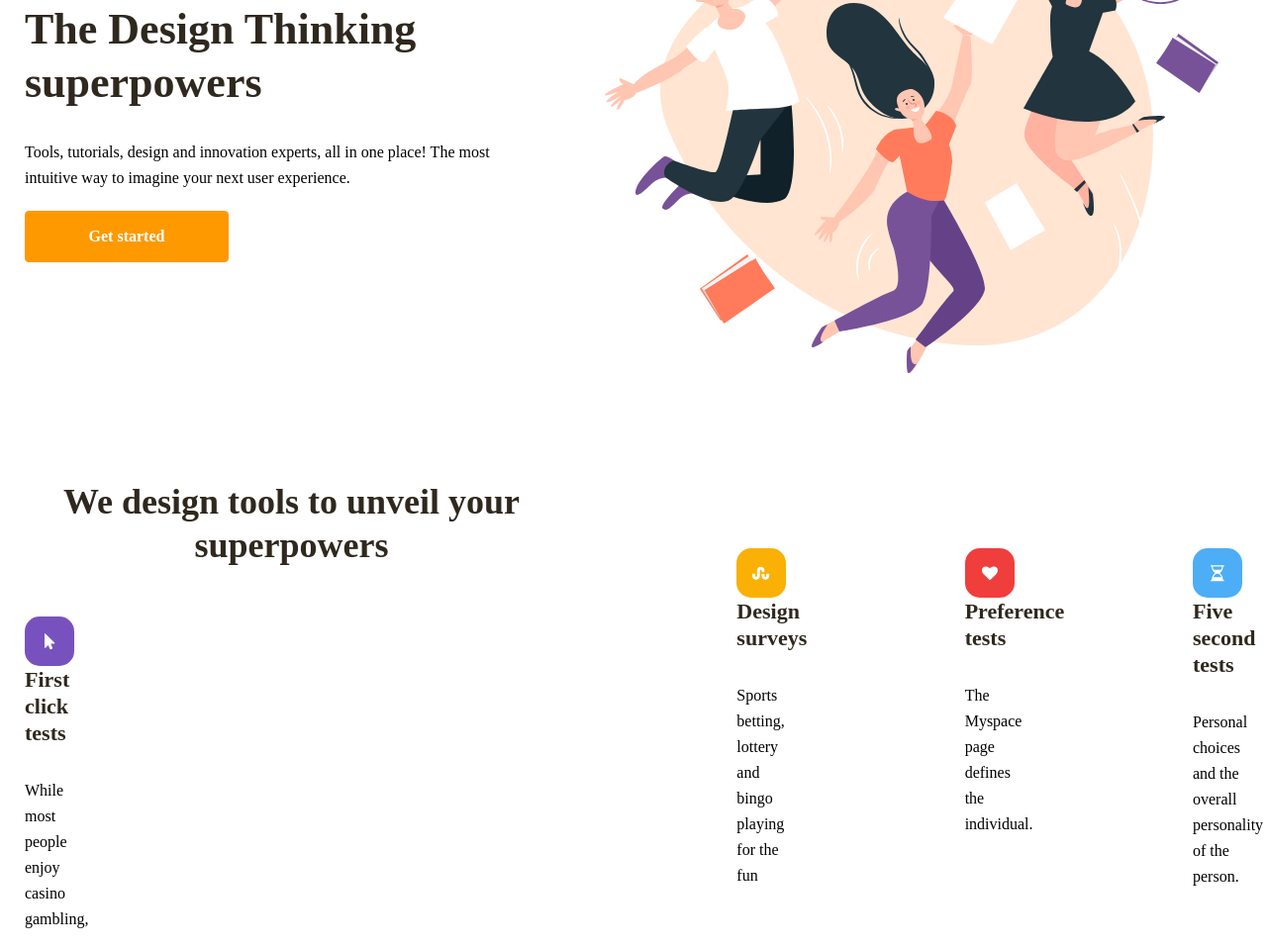
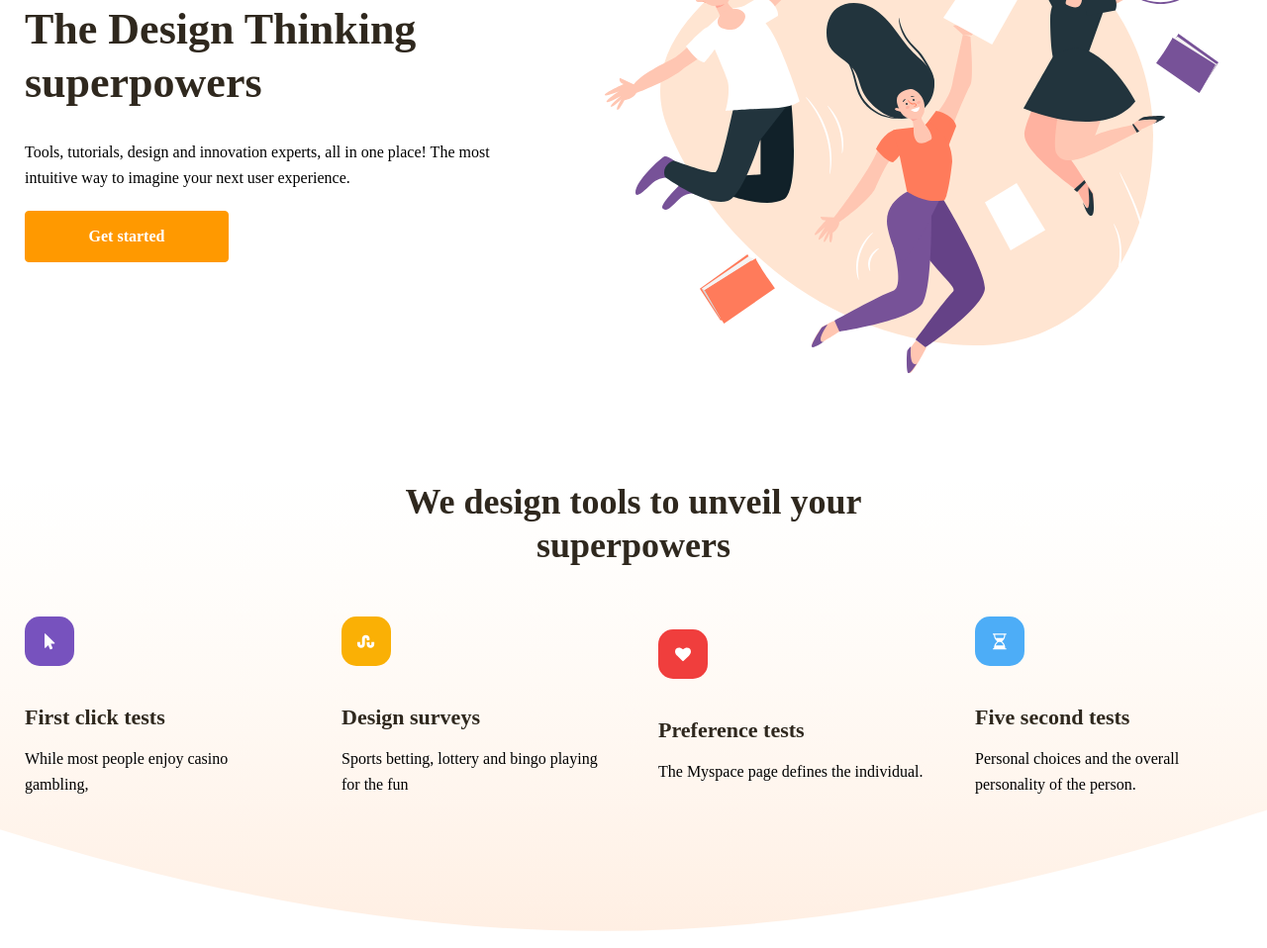
Before and after one commit to VitaliiKobieliev/Homework-9-, a plain HTML site: page index.html in a window 1280 px wide. Shown: the part 312-1270 px from the top of the page at 99% size. Drawn offline with Linux system fonts and the light colour scheme.

Commit message:
new updates

```diff
--- a/css/style.css
+++ b/css/style.css
@@ -155,14 +155,25 @@ h3 {
     align-items: center;
 
 }
-
-
+.tools {
+    background: url('../img/bg.svg');
+    background-size: cover;
+    background-repeat: no-repeat;
+    background-position: center;
+    padding: 0px 0px 20px 0px;
+}
 .tools .container{
     margin-bottom: 100px;
     display: flex;
     flex-wrap: wrap;
     align-items: center;
 
+}
+
+.tools .tools-text {
+    display: flex;
+    justify-content: center;
+    width: 100%;
 }
 
 .tools .tools-text h2 {
@@ -178,11 +189,8 @@ h3 {
 }
 
 .tools .img-holder {
-    width: 50px;
-    height: 50px;
-    display: flex;
-    flex-wrap: wrap;
-    align-items: center;
-
-
+    width: 270px;
 }
+.tools .img-holder img {
+    margin-bottom: 30px;
+}
--- a/index.html
+++ b/index.html
@@ -71,13 +71,12 @@
             <div class="container">
                 <div class="tools-text">
                     <h2>We design tools to unveil your superpowers</h2>
-                    <div class="img-holder">
-                        <img src="./img/pointer.svg" alt="imagne discription" class="pointer"></img>
-                        <h3 class="text">First click tests</h3>
-                        <div class="small-text">
-                            <p>While most people enjoy casino gambling,</p>
-                        </div>
-
+                </div>
+                <div class="img-holder">
+                    <img src="./img/pointer.svg" alt="imagne discription" class="pointer"></img>
+                    <h3 class="text">First click tests</h3>
+                    <div class="small-text">
+                        <p>While most people enjoy casino gambling,</p>
                     </div>
                 </div>
                 <div class="img-holder">
@@ -104,13 +103,8 @@
                         <p>Personal choices and the overall personality of the person. </p>
                     </div>
                 </div>
-
-
-
-
-
+            </div>
         </section>
-
     </main>
 
 </body>
```
Also changed, not shown: img/bg.svg (added).
